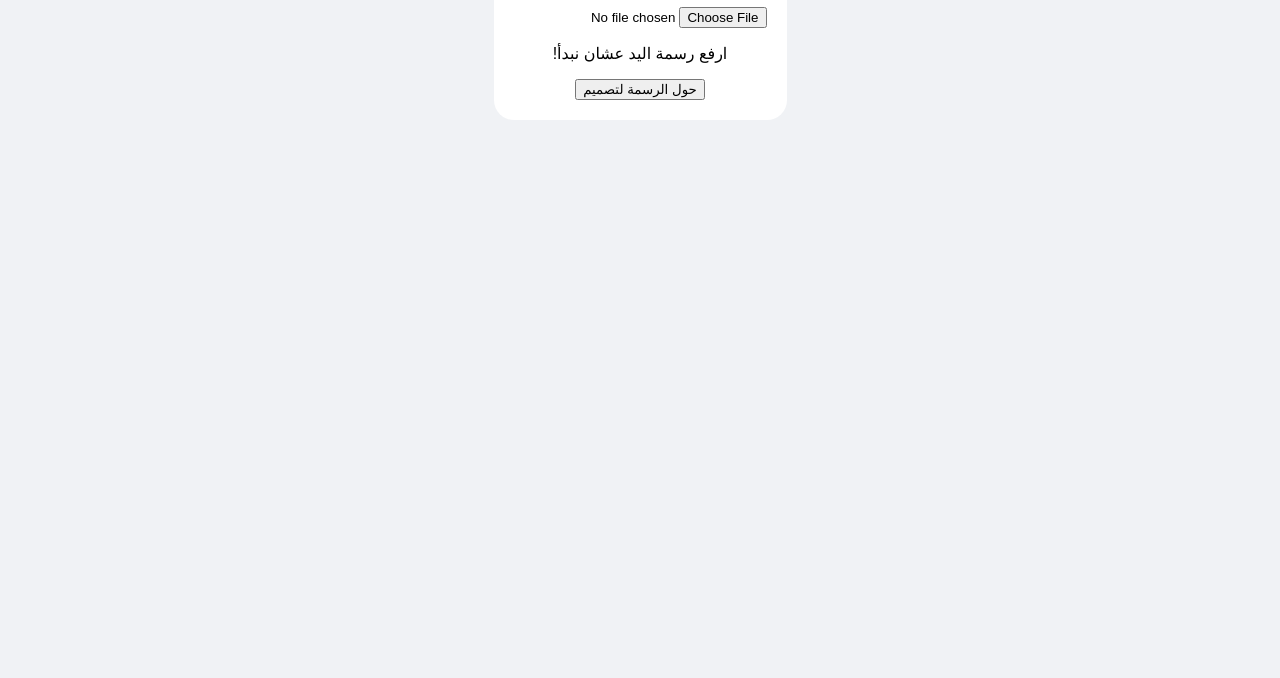
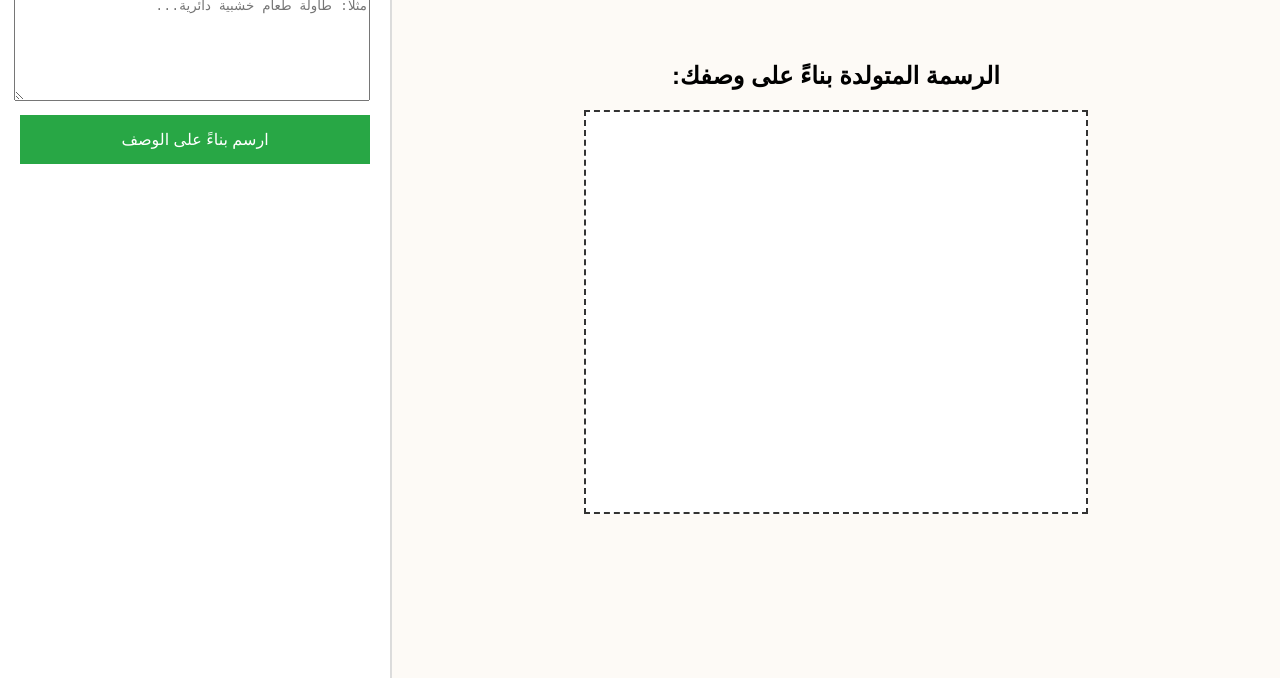
Before and after one commit to doniaabdelsttar1822/furnisketch-pro, a plain HTML site: page index.html in a window 1280 px wide. Shown: the part 122-800 px from the top of the page. Drawn offline with Linux system fonts and the light colour scheme.

Commit message:
Update title and layout for interactive drawing app

```diff
--- a/index.html
+++ b/index.html
@@ -2,41 +2,42 @@
 <html lang="ar" dir="rtl">
 <head>
     <meta charset="UTF-8">
-    <title>FurniSketch AI - الذكاء المحلي</title>
-    <script src="https://cdn.jsdelivr.net/npm/@xenova/transformers"></script>
+    <title>FurniSketch Pro - الرسام التفاعلي</title>
     <style>
-        body { font-family: sans-serif; text-align: center; background: #f0f2f5; }
-        .box { background: white; padding: 20px; border-radius: 20px; display: inline-block; margin-top: 20px; }
-        #imageDisplay { max-width: 300px; margin-top: 10px; border: 2px solid #333; }
+        body { display: flex; height: 100vh; margin: 0; font-family: sans-serif; background: #fdfaf6; }
+        .main { flex: 1; display: flex; flex-direction: column; align-items: center; justify-content: center; border-left: 2px solid #ddd; }
+        .sidebar { width: 350px; padding: 20px; background: #fff; box-shadow: -2px 0 5px rgba(0,0,0,0.05); }
+        canvas { border: 2px dashed #333; background: #fff; cursor: crosshair; }
+        textarea { width: 100%; height: 100px; margin: 10px 0; }
+        button { width: 100%; padding: 15px; background: #28a745; color: white; border: none; cursor: pointer; font-size: 16px; }
     </style>
 </head>
 <body>
-    <div class="box">
-        <h1>🎨 الرسام الذكي</h1>
-        <input type="file" id="upload" accept="image/*">
-        <br>
-        <img id="imageDisplay" src="" style="display:none;">
-        <p id="status">ارفع رسمة اليد عشان نبدأ!</p>
-        <button onclick="processImage()">حول الرسمة لتصميم</button>
+    <div class="main">
+        <h2 id="sketchTitle">الرسمة المتولدة بناءً على وصفك:</h2>
+        <canvas id="myCanvas" width="500" height="400"></canvas>
+    </div>
+    <div class="sidebar">
+        <h2>🛠️ لوحة التحكم</h2>
+        <label>اكتبي وصف الأثاث هنا:</label>
+        <textarea id="userPrompt" placeholder="مثلاً: طاولة طعام خشبية دائرية..."></textarea>
+        <button onclick="drawFromPrompt()">ارسم بناءً على الوصف</button>
     </div>
 
     <script>
-        const upload = document.getElementById('upload');
-        const display = document.getElementById('imageDisplay');
-        const status = document.getElementById('status');
+        function drawFromPrompt() {
+            const canvas = document.getElementById('myCanvas');
+            const ctx = canvas.getContext('2d');
+            const prompt = document.getElementById('userPrompt').value;
 
-        upload.onchange = (e) => {
-            const reader = new FileReader();
-            reader.onload = () => { display.src = reader.result; display.style.display = 'block'; };
-            reader.readAsDataURL(e.target.files[0]);
-        };
+            // تنظيف اللوحة
+            ctx.clearRect(0, 0, canvas.width, canvas.height);
 
-        async function processImage() {
-            status.innerText = "جاري التفكير... الرسام الصغير بيحلل الرسمة!";
-            // هنا المحرك بيشتغل محلياً بدون إنترنت
-            setTimeout(() => {
-                status.innerText = "تم التعديل! الرسام ضاف الخامات واللون (محاكاة محليه)";
-            }, 3000);
+            // محاكاة الرسم (سيرسم شكلاً بناءً على الوصف)
+            ctx.fillStyle = "#8B4513";
+            ctx.fillRect(150, 150, 200, 100); // رسم تقريبي
+
+            document.getElementById('sketchTitle').innerText = "تم رسم: " + prompt;
         }
     </script>
 </body>
```
